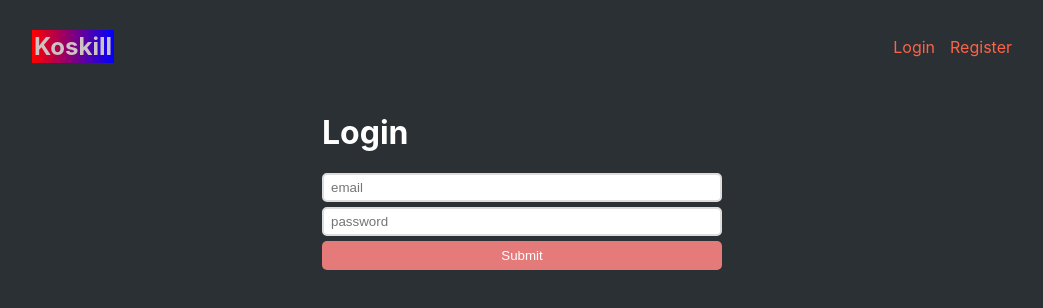
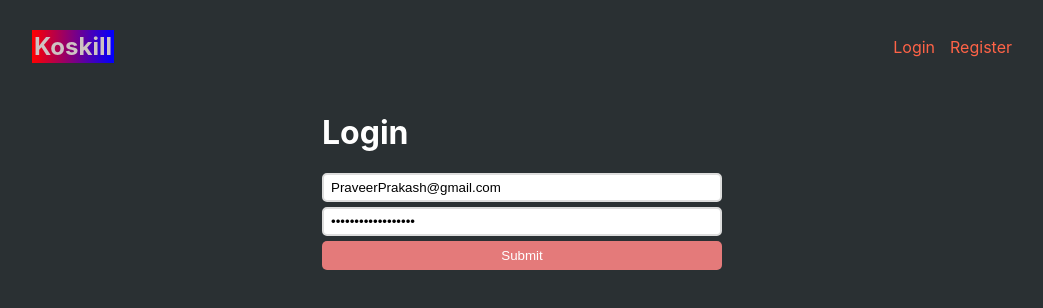
Before and after one commit to Shubhamraut9497/koskill_assignment, a React (Create React App) app: page /login in a window 1280 px wide. Shown: the top 308 px of the page, without its empty margins (118-1161 px from the left). Built offline with nearby package versions, Linux system fonts and the light colour scheme; no server answers; the HTML template or start-up script is replaced by a standard one.

Commit message:
initial commit

```diff
--- a/src/pages/LoginPage.jsx
+++ b/src/pages/LoginPage.jsx
@@ -3,8 +3,8 @@ import { Navigate } from "react-router-dom";
 import { UserContext } from "../userContext/userContext";
 
 function LoginPage() {
-  const [email, setEmail] = useState("");
-  const [password, setPassword] = useState("");
+  const [email, setEmail] = useState("PraveerPrakash@gmail.com");
+  const [password, setPassword] = useState("PraveerPrakash@123");
   const [redirect, setRedirect] = useState(false);
   const { userInfo, setUserInfo } = useContext(UserContext); // Retrieve values from the UserContext
   const apiUrl = process.env.REACT_APP_API_URL;
```
Also changed, not shown: 2 other files (tests, documents, lock files or other folders).
